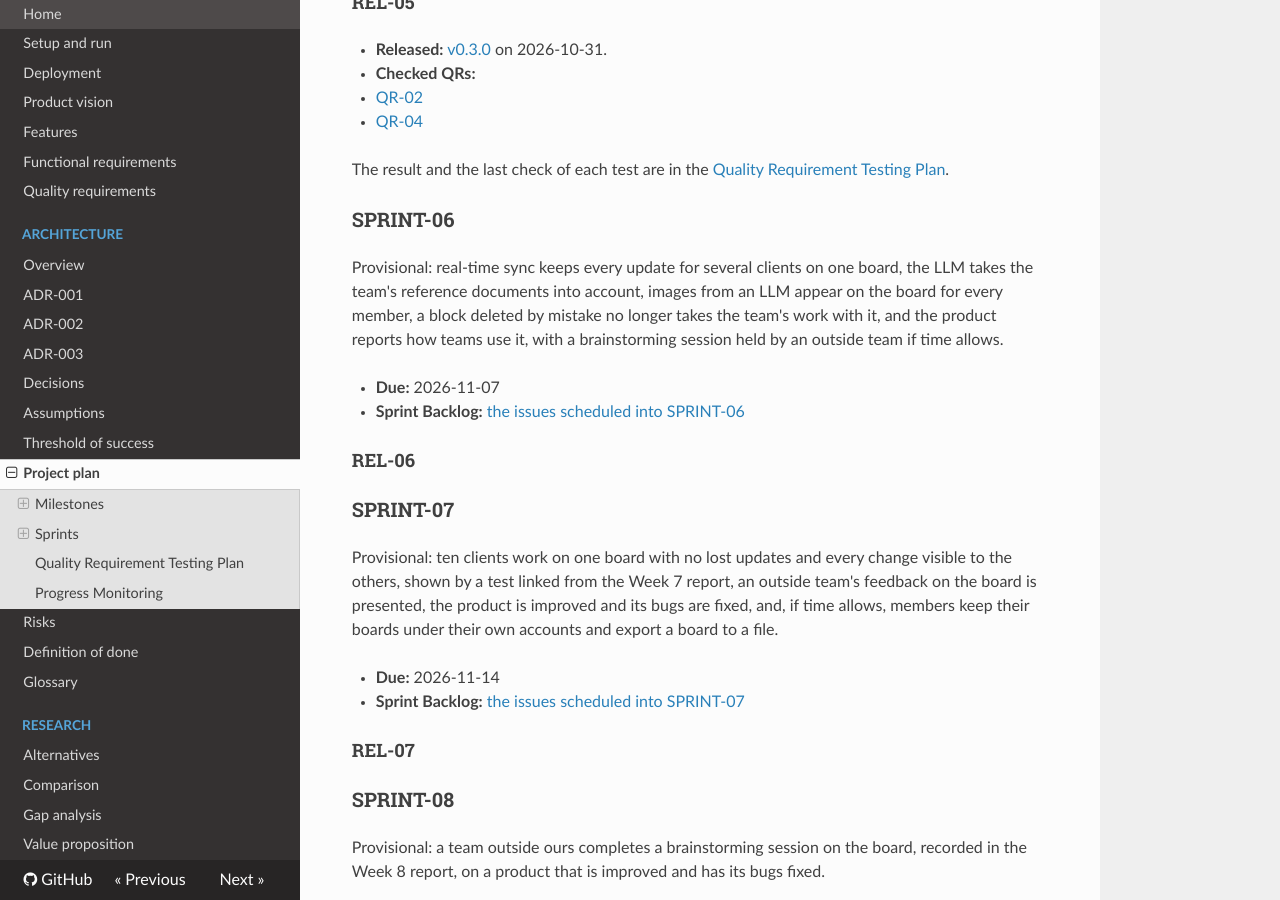
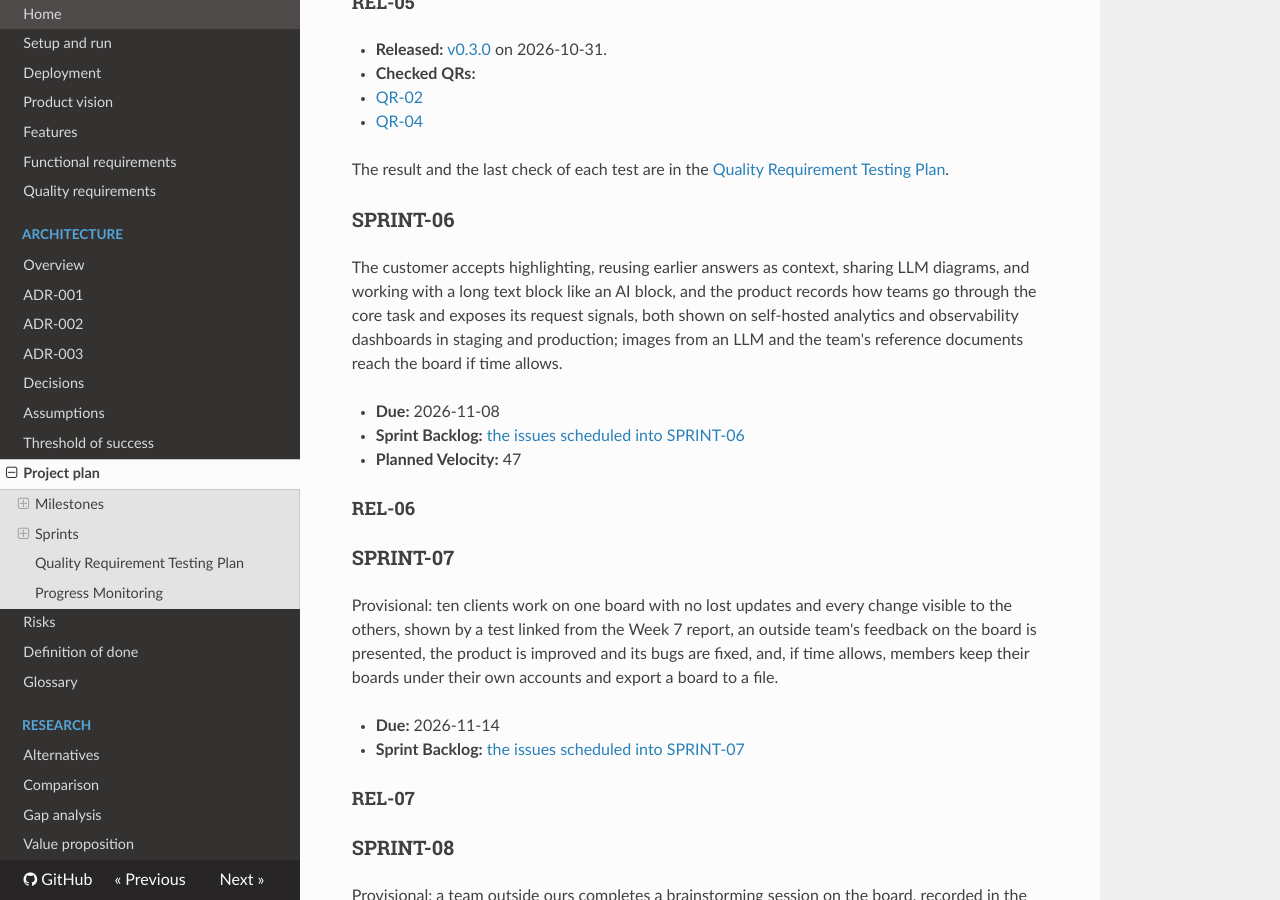
Before and after one commit to WellMadeTeam/workspace-ai-03, an MkDocs documentation site: the page built from docs/project-plan.md, in a window 1280 px wide and 900 px high, scrolled down 2469 px. Built offline with MkDocs 1.6.1, drawn with Linux system fonts in a browser that asks for light colours; nearby versions of some CDN libraries.

Commit message:
docs(plan): plan sprint 06 with its goal and planned velocity

```diff
--- a/docs/project-plan.md
+++ b/docs/project-plan.md
@@ -86,10 +86,11 @@ The result and the last check of each test are in the [Quality Requirement Testi
 
 ### SPRINT-06
 
-Provisional: real-time sync keeps every update for several clients on one board, the LLM takes the team's reference documents into account, images from an LLM appear on the board for every member, a block deleted by mistake no longer takes the team's work with it, and the product reports how teams use it, with a brainstorming session held by an outside team if time allows.
+The customer accepts highlighting, reusing earlier answers as context, sharing LLM diagrams, and working with a long text block like an AI block, and the product records how teams go through the core task and exposes its request signals, both shown on self-hosted analytics and observability dashboards in staging and production; images from an LLM and the team's reference documents reach the board if time allows.
 
-- **Due:** 2026-11-07
+- **Due:** 2026-11-08
 - **Sprint Backlog:** [the issues scheduled into SPRINT-06](https://github.com/WellMadeTeam/workspace-ai-03/milestone/6)
+- **Planned Velocity:** 47
 
 #### REL-06
 
```
